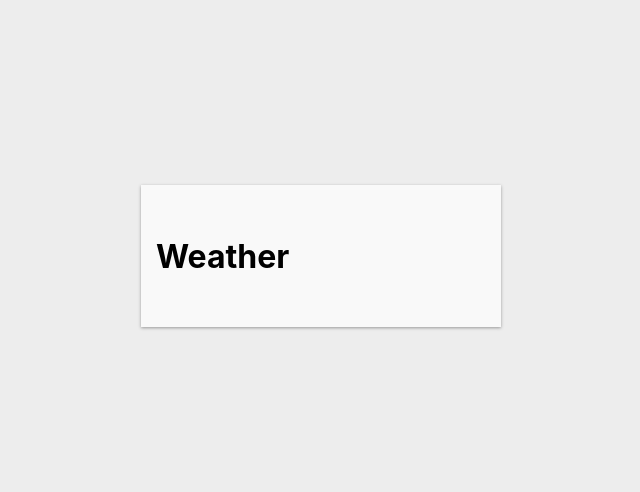
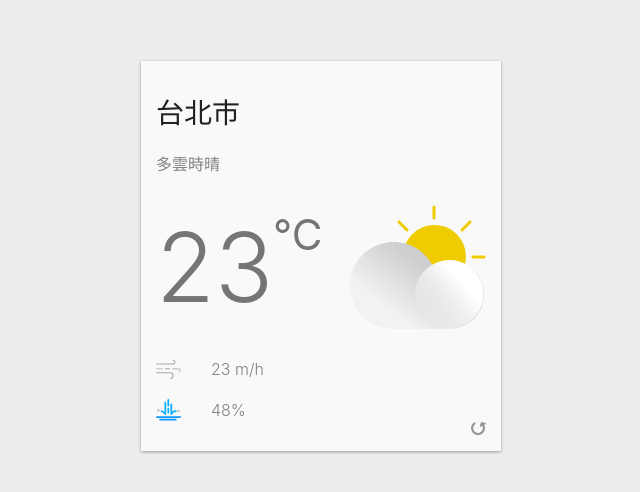
Before and after one commit to mingmoth/react-weather, a React (Create React App) app: page / in a window 1280 px wide. Shown: the part 144-636 px from the top of the page, without its empty margins (319-959 px from the left). Built offline with nearby package versions, Linux system fonts and the light colour scheme.

Commit message:
add images in WeatherApp & set style.div

```diff
--- a/src/WeatherApp.js
+++ b/src/WeatherApp.js
@@ -1,5 +1,10 @@
 import React from 'react'
 import styled from "@emotion/styled"
+
+import { ReactComponent as CloudyIcon } from './assets/images/day-cloudy.svg';
+import { ReactComponent as AirFlowIcon } from './assets/images/airFlow.svg';
+import { ReactComponent as RainIcon } from './assets/images/rain.svg';
+import { ReactComponent as RedoIcon } from './assets/images/refresh.svg';
 
 const WeatherCard = styled.div`
     position: relative;
@@ -9,13 +14,101 @@ const WeatherCard = styled.div`
     box-sizing: border-box;
     padding: 30px 15px;
     text-align: start;
-  `
+    `
+const Location = styled.div`
+  font-size: 28px;
+  color: #212121;
+  margin-bottom: 20px;
+`;
+
+const Description = styled.div`
+  font-size: 16px;
+  color: #828282;
+  margin-bottom: 30px;
+`;
+
+const CurrentWeather = styled.div`
+  display: flex;
+  justify-content: space-between;
+  align-items: center;
+  margin-bottom: 30px;
+`;
+
+const Temperature = styled.div`
+  color: #757575;
+  font-size: 96px;
+  font-weight: 300;
+  display: flex;
+`;
+
+const Celsius = styled.div`
+  font-weight: normal;
+  font-size: 42px;
+`;
+
+const AirFlow = styled.div`
+  display: flex;
+  align-items: center;
+  font-size: 16x;
+  font-weight: 300;
+  color: #828282;
+  margin-bottom: 20px;
+  svg {
+    width: 25px;
+    height: auto;
+    margin-right: 30px;
+  }
+`;
+
+const Rain = styled.div`
+  display: flex;
+  align-items: center;
+  font-size: 16x;
+  font-weight: 300;
+  color: #828282;
+  svg {
+    width: 25px;
+    height: auto;
+    margin-right: 30px;
+  }
+`;
+
+const Redo = styled.div`
+  position: absolute;
+  right: 15px;
+  bottom: 15px;
+  font-size: 12px;
+  display: inline-flex;
+  align-items: flex-end;
+  color: #828282;
+
+  svg {
+    margin-left: 10px;
+    width: 15px;
+    height: 15px;
+    cursor: pointer;
+  }
+`
+
 
 const WeatherApp = () => {
 
   return (
     <WeatherCard>
-      <h1>Weather</h1>
+      <Location>台北市</Location>
+      <Description>多雲時晴</Description>
+      <CurrentWeather>
+        <Temperature>
+          23 <Celsius>°C</Celsius>
+        </Temperature>
+        <CloudyIcon />
+      </CurrentWeather>
+      <AirFlow>
+        <AirFlowIcon />
+        23 m/h
+      </AirFlow>
+      <Rain><RainIcon />48%</Rain>
+      <Redo><RedoIcon /></Redo>
     </WeatherCard>
   )
 }
```
